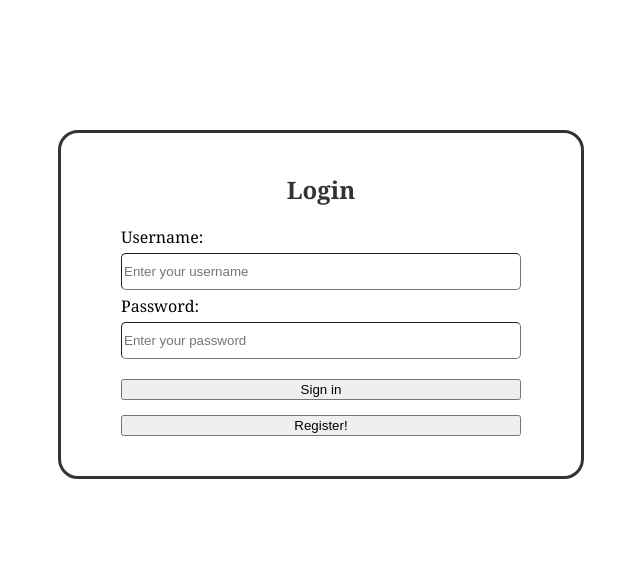
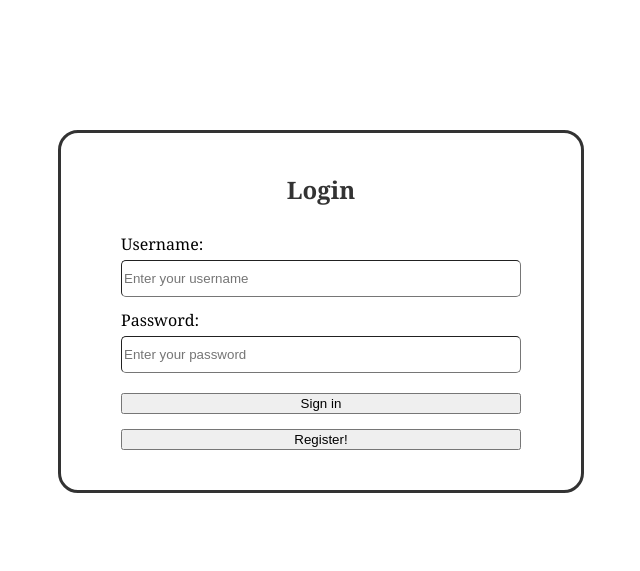
Before and after one commit to popuppk/CSE106Project, a Flask app: page /login in a window 1280 px wide. Shown: the part 42-613 px from the top of the page, without its empty margins (319-959 px from the left). Run offline with Flask 3, Linux system fonts and the light colour scheme.

Commit message:
changed button hover color

```diff
--- a/static/style.css
+++ b/static/style.css
@@ -120,6 +120,10 @@ form input {
   padding-bottom: 10px;
 }
 
+form label {
+  padding-top: 7px;
+}
+
 button:hover {
-  background-color: grey;
+  background-color: rgb(196, 195, 195);
 }
```
